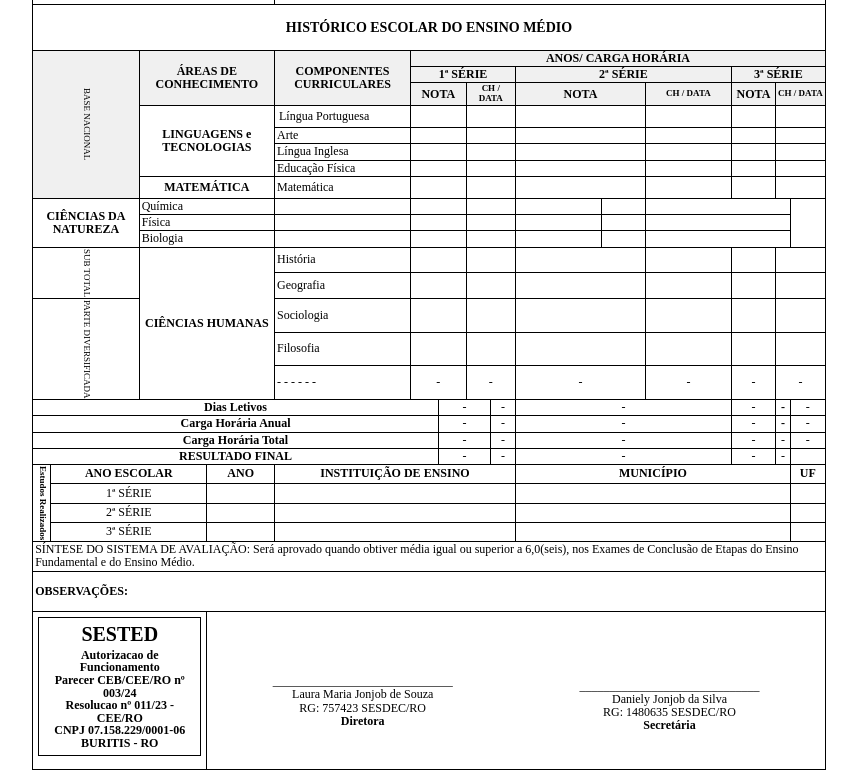
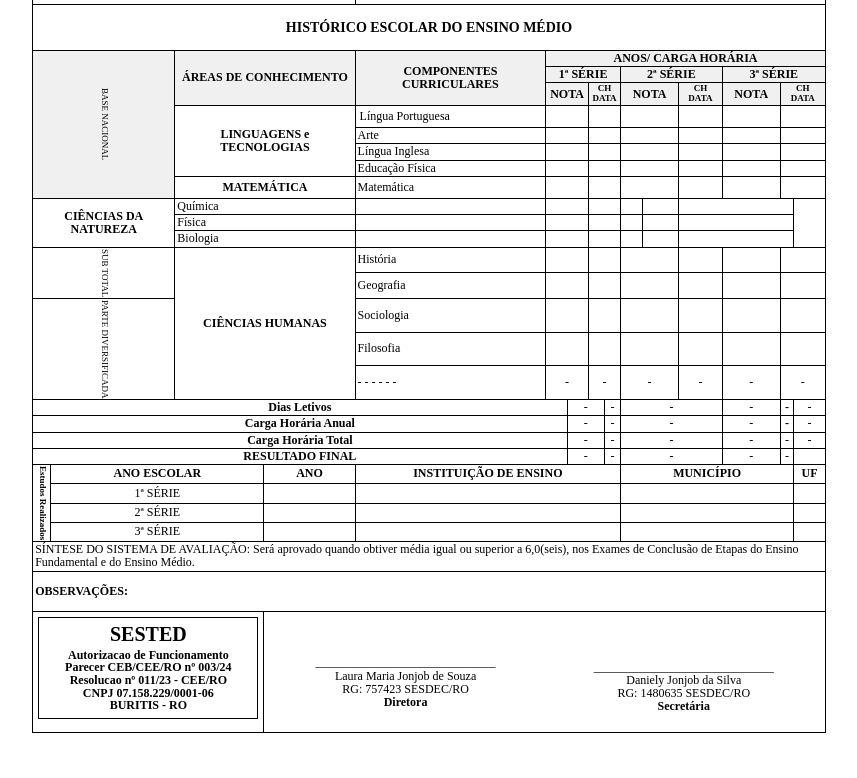
Before and after one commit to Joelsested/provao, a PHP site: page /visualizar_historico_novo.php in a window 1280 px wide. Shown: the part 250-1028 px from the top of the page, without its empty margins (211-1068 px from the left). After the commit the page ends 983 px from the top, so only its background shows below. Run offline with PHP 8.4, Linux system fonts and the light colour scheme; data that the repository does not hold is empty.

Commit message:
Restaura grade do histórico no padrão da foto 2

```diff
--- a/visualizar_historico_novo.php
+++ b/visualizar_historico_novo.php
@@ -147,17 +147,11 @@ setlocale(LC_TIME, 'pt_BR.UTF-8', 'pt_BR', 'Portuguese_Brazil');
 
     .data-display {
       font-size: 12px;
-      padding: 1px 3px;
+      padding: 1px;
       font-weight: bold;
-      white-space: nowrap;
+
       text-align: center;
-      width: 86px;
-    }
 
-    .nota-display {
-      text-align: center;
-      white-space: nowrap;
-      width: 44px;
     }
 
     tr td.data-display:last-of-type {
@@ -290,52 +284,52 @@ setlocale(LC_TIME, 'pt_BR.UTF-8', 'pt_BR', 'Portuguese_Brazil');
       </tr>
       <tr class="header-row">
         <td colspan="2" class="center bold">NOTA</td>
-        <td colspan="2" class="center bold small-text">CH / DATA</td>
+        <td colspan="2" class="center bold small-text">CH<br>DATA</td>
         <td colspan="4" class="center bold">NOTA</td>
-        <td class="center bold small-text">CH / DATA</td>
+        <td class="center bold small-text">CH<br>DATA</td>
         <td class="center bold">NOTA</td>
-        <td colspan="3" class="center bold small-text">CH / DATA</td>
+        <td colspan="3" class="center bold small-text">CH<br>DATA</td>
       </tr>
 
       <!-- Linguagens e Tecnologias -->
 <tr>
   <td colspan="2" rowspan="4" class="bold center">LINGUAGENS e TECNOLOGIAS</td>
   <td colspan="7" style="padding: 4px;">Língua Portuguesa</td>
-  <td colspan="2" class="bold center nota-display"><?php echo $notas['lingua_portuguesa']['serie1'] ?? '' ?></td>
+  <td colspan="2" class="bold center"><?php echo $notas['lingua_portuguesa']['serie1'] ?? '' ?></td>
   <td colspan="2" class="center data-display"><?php echo isset($notas['lingua_portuguesa']['data']) ? date('d-m-Y', strtotime($notas['lingua_portuguesa']['data'])) : '' ?></td>
-  <td colspan="4" class="bold center nota-display"><?php echo $notas['lingua_portuguesa']['serie2'] ?? '' ?></td>
+  <td colspan="4" class="bold center"><?php echo $notas['lingua_portuguesa']['serie2'] ?? '' ?></td>
   <td class="center data-display"><?php echo isset($notas['lingua_portuguesa']['data']) ? date('d-m-Y', strtotime($notas['lingua_portuguesa']['data'])) : '' ?></td>
-  <td class="bold center nota-display"><?php echo $notas['lingua_portuguesa']['serie3'] ?? '' ?></td>
+  <td class="bold center"><?php echo $notas['lingua_portuguesa']['serie3'] ?? '' ?></td>
   <td colspan="3" class="center data-display"><?php echo isset($notas['lingua_portuguesa']['data']) ? date('d-m-Y', strtotime($notas['lingua_portuguesa']['data'])) : '' ?></td>
 </tr>
 
 <tr>
   <td colspan="7">Arte</td>
-  <td colspan="2" class="bold center nota-display"><?php echo $notas['arte']['serie1'] ?? '' ?></td>
+  <td colspan="2" class="bold center"><?php echo $notas['arte']['serie1'] ?? '' ?></td>
   <td colspan="2" class="center data-display"><?php echo isset($notas['arte']['data']) ? date('d-m-Y', strtotime($notas['arte']['data'])) : '' ?></td>
-  <td colspan="4" class="bold center nota-display"><?php echo $notas['arte']['serie2'] ?? '' ?></td>
+  <td colspan="4" class="bold center"><?php echo $notas['arte']['serie2'] ?? '' ?></td>
   <td class="center data-display"><?php echo isset($notas['arte']['data']) ? date('d-m-Y', strtotime($notas['arte']['data'])) : '' ?></td>
-  <td class="bold center nota-display"><?php echo $notas['arte']['serie3'] ?? '' ?></td>
+  <td class="bold center"><?php echo $notas['arte']['serie3'] ?? '' ?></td>
   <td colspan="3" class="center data-display"><?php echo isset($notas['arte']['data']) ? date('d-m-Y', strtotime($notas['arte']['data'])) : '' ?></td>
 </tr>
 
 <tr>
   <td colspan="7">Língua Inglesa</td>
-  <td colspan="2" class="bold center nota-display"><?php echo $notas['lingua_inglesa']['serie1'] ?? '' ?></td>
+  <td colspan="2" class="bold center"><?php echo $notas['lingua_inglesa']['serie1'] ?? '' ?></td>
   <td colspan="2" class="center data-display"><?php echo isset($notas['lingua_inglesa']['data']) ? date('d-m-Y', strtotime($notas['lingua_inglesa']['data'])) : '' ?></td>
-  <td colspan="4" class="bold center nota-display"><?php echo $notas['lingua_inglesa']['serie2'] ?? '' ?></td>
+  <td colspan="4" class="bold center"><?php echo $notas['lingua_inglesa']['serie2'] ?? '' ?></td>
   <td class="center data-display"><?php echo isset($notas['lingua_inglesa']['data']) ? date('d-m-Y', strtotime($notas['lingua_inglesa']['data'])) : '' ?></td>
-  <td class="bold center nota-display"><?php echo $notas['lingua_inglesa']['serie3'] ?? '' ?></td>
+  <td class="bold center"><?php echo $notas['lingua_inglesa']['serie3'] ?? '' ?></td>
   <td colspan="3" class="center data-display"><?php echo isset($notas['lingua_inglesa']['data']) ? date('d-m-Y', strtotime($notas['lingua_inglesa']['data'])) : '' ?></td>
 </tr>
 
 <tr>
   <td colspan="7">Educação Física</td>
-  <td colspan="2" class="bold center nota-display"><?php echo $notas['educacao_fisica']['serie1'] ?? '' ?></td>
+  <td colspan="2" class="bold center"><?php echo $notas['educacao_fisica']['serie1'] ?? '' ?></td>
   <td colspan="2" class="center data-display"><?php echo isset($notas['educacao_fisica']['data']) ? date('d-m-Y', strtotime($notas['educacao_fisica']['data'])) : '' ?></td>
-  <td colspan="4" class="bold center nota-display"><?php echo $notas['educacao_fisica']['serie2'] ?? '' ?></td>
+  <td colspan="4" class="bold center"><?php echo $notas['educacao_fisica']['serie2'] ?? '' ?></td>
   <td class="center data-display"><?php echo isset($notas['educacao_fisica']['data']) ? date('d-m-Y', strtotime($notas['educacao_fisica']['data'])) : '' ?></td>
-  <td class="bold center nota-display"><?php echo $notas['educacao_fisica']['serie3'] ?? '' ?></td>
+  <td class="bold center"><?php echo $notas['educacao_fisica']['serie3'] ?? '' ?></td>
   <td colspan="3" class="center data-display"><?php echo isset($notas['educacao_fisica']['data']) ? date('d-m-Y', strtotime($notas['educacao_fisica']['data'])) : '' ?></td>
 </tr>
 
@@ -343,19 +337,19 @@ setlocale(LC_TIME, 'pt_BR.UTF-8', 'pt_BR', 'Portuguese_Brazil');
 <tr>
   <td colspan="2" class="center bold" style="padding: 4px;">MATEMÁTICA</td>
   <td colspan="7">Matemática</td>
-  <td colspan="2" class="bold center nota-display">
+  <td colspan="2" class="bold center">
     <?php echo $notas['matematica']['serie1'] ?? '' ?>
   </td>
   <td colspan="2" class="center data-display">
     <?php echo isset($notas['matematica']['data']) ? date('d-m-Y', strtotime($notas['matematica']['data'])) : '' ?>
   </td>
-  <td colspan="4" class="bold center nota-display">
+  <td colspan="4" class="bold center">
     <?php echo $notas['matematica']['serie2'] ?? '' ?>
   </td>
   <td class="center data-display">
     <?php echo isset($notas['matematica']['data']) ? date('d-m-Y', strtotime($notas['matematica']['data'])) : '' ?>
   </td>
-  <td class="bold center nota-display">
+  <td class="bold center">
     <?php echo $notas['matematica']['serie3'] ?? '' ?>
   </td>
   <td colspan="3" class="center data-display">
@@ -367,19 +361,19 @@ setlocale(LC_TIME, 'pt_BR.UTF-8', 'pt_BR', 'Portuguese_Brazil');
 <tr>
   <td colspan="2" rowspan="3" class="bold center">CIÊNCIAS DA NATUREZA</td>
   <td colspan="7">Química</td>
-  <td colspan="2" class="bold center nota-display">
+  <td colspan="2" class="bold center">
     <?php echo $notas['quimica']['serie1'] ?? '' ?>
   </td>
   <td colspan="2" class="center data-display">
     <?php echo isset($notas['quimica']['data']) ? date('d-m-Y', strtotime($notas['quimica']['data'])) : '' ?>
   </td>
-  <td colspan="4" class="bold center nota-display">
+  <td colspan="4" class="bold center">
     <?php echo $notas['quimica']['serie2'] ?? '' ?>
   </td>
   <td class="center data-display">
     <?php echo isset($notas['quimica']['data']) ? date('d-m-Y', strtotime($notas['quimica']['data'])) : '' ?>
   </td>
-  <td class="bold center nota-display">
+  <td class="bold center">
     <?php echo $notas['quimica']['serie3'] ?? '' ?>
   </td>
   <td colspan="3" class="center data-display">
@@ -389,19 +383,19 @@ setlocale(LC_TIME, 'pt_BR.UTF-8', 'pt_BR', 'Portuguese_Brazil');
 
 <tr>
   <td colspan="7">Física</td>
-  <td colspan="2" class="bold center nota-display">
+  <td colspan="2" class="bold center">
     <?php echo $notas['fisica']['serie1'] ?? '' ?>
   </td>
   <td colspan="2" class="center data-display">
     <?php echo isset($notas['fisica']['data']) ? date('d-m-Y', strtotime($notas['fisica']['data'])) : '' ?>
   </td>
-  <td colspan="4" class="bold center nota-display">
+  <td colspan="4" class="bold center">
     <?php echo $notas['fisica']['serie2'] ?? '' ?>
   </td>
   <td class="center data-display">
     <?php echo isset($notas['fisica']['data']) ? date('d-m-Y', strtotime($notas['fisica']['data'])) : '' ?>
   </td>
-  <td class="bold center nota-display">
+  <td class="bold center">
     <?php echo $notas['fisica']['serie3'] ?? '' ?>
   </td>
   <td colspan="3" class="center data-display">
@@ -411,19 +405,19 @@ setlocale(LC_TIME, 'pt_BR.UTF-8', 'pt_BR', 'Portuguese_Brazil');
 
 <tr>
   <td colspan="7">Biologia</td>
-  <td colspan="2" class="bold center nota-display">
+  <td colspan="2" class="bold center">
     <?php echo $notas['biologia']['serie1'] ?? '' ?>
   </td>
   <td colspan="2" class="center data-display">
     <?php echo isset($notas['biologia']['data']) ? date('d-m-Y', strtotime($notas['biologia']['data'])) : '' ?>
   </td>
-  <td colspan="4" class="bold center nota-display">
+  <td colspan="4" class="bold center">
     <?php echo $notas['biologia']['serie2'] ?? '' ?>
   </td>
   <td class="center data-display">
     <?php echo isset($notas['biologia']['data']) ? date('d-m-Y', strtotime($notas['biologia']['data'])) : '' ?>
   </td>
-  <td class="bold center nota-display">
+  <td class="bold center">
     <?php echo $notas['biologia']['serie3'] ?? '' ?>
   </td>
   <td colspan="3" class="center data-display">
@@ -436,19 +430,19 @@ setlocale(LC_TIME, 'pt_BR.UTF-8', 'pt_BR', 'Portuguese_Brazil');
   <td rowspan="2" colspan="2" class="rotated-text">SUB TOTAL</td>
   <td colspan="2" rowspan="5" class="bold center">CIÊNCIAS HUMANAS</td>
   <td colspan="7">História</td>
-  <td colspan="2" class="bold center nota-display">
+  <td colspan="2" class="bold center">
     <?php echo $notas['historia']['serie1'] ?? '' ?>
   </td>
   <td colspan="2" class="center data-display">
     <?php echo isset($notas['historia']['data']) ? date('d-m-Y', strtotime($notas['historia']['data'])) : '' ?>
   </td>
-  <td colspan="4" class="bold center nota-display">
+  <td colspan="4" class="bold center">
     <?php echo $notas['historia']['serie2'] ?? '' ?>
   </td>
   <td class="center data-display">
     <?php echo isset($notas['historia']['data']) ? date('d-m-Y', strtotime($notas['historia']['data'])) : '' ?>
   </td>
-  <td class="bold center nota-display">
+  <td class="bold center">
     <?php echo $notas['historia']['serie3'] ?? '' ?>
   </td>
   <td colspan="3" class="center data-display">
@@ -458,19 +452,19 @@ setlocale(LC_TIME, 'pt_BR.UTF-8', 'pt_BR', 'Portuguese_Brazil');
 
 <tr>
   <td colspan="7">Geografia</td>
-  <td colspan="2" class="bold center nota-display">
+  <td colspan="2" class="bold center">
     <?php echo $notas['geografia']['serie1'] ?? '' ?>
   </td>
   <td colspan="2" class="center data-display">
     <?php echo isset($notas['geografia']['data']) ? date('d-m-Y', strtotime($notas['geografia']['data'])) : '' ?>
   </td>
-  <td colspan="4" class="bold center nota-display">
+  <td colspan="4" class="bold center">
     <?php echo $notas['geografia']['serie2'] ?? '' ?>
   </td>
   <td class="center data-display">
     <?php echo isset($notas['geografia']['data']) ? date('d-m-Y', strtotime($notas['geografia']['data'])) : '' ?>
   </td>
-  <td class="bold center nota-display">
+  <td class="bold center">
     <?php echo $notas['geografia']['serie3'] ?? '' ?>
   </td>
   <td colspan="3" class="center data-display">
@@ -482,19 +476,19 @@ setlocale(LC_TIME, 'pt_BR.UTF-8', 'pt_BR', 'Portuguese_Brazil');
 <tr>
   <td rowspan="3" colspan="2" class="rotated-text">PARTE DIVERSIFICADA</td>
   <td colspan="7">Sociologia</td>
-  <td colspan="2" class="bold center nota-display">
+  <td colspan="2" class="bold center">
     <?php echo $notas['sociologia']['serie1'] ?? '' ?>
   </td>
   <td colspan="2" class="center data-display">
     <?php echo isset($notas['sociologia']['data']) ? date('d-m-Y', strtotime($notas['sociologia']['data'])) : '' ?>
   </td>
-  <td colspan="4" class="bold center nota-display">
+  <td colspan="4" class="bold center">
     <?php echo $notas['sociologia']['serie2'] ?? '' ?>
   </td>
   <td class="center data-display">
     <?php echo isset($notas['sociologia']['data']) ? date('d-m-Y', strtotime($notas['sociologia']['data'])) : '' ?>
   </td>
-  <td class="bold center nota-display">
+  <td class="bold center">
     <?php echo $notas['sociologia']['serie3'] ?? '' ?>
   </td>
   <td colspan="3" class="center data-display">
@@ -504,19 +498,19 @@ setlocale(LC_TIME, 'pt_BR.UTF-8', 'pt_BR', 'Portuguese_Brazil');
 
 <tr>
   <td colspan="7">Filosofia</td>
-  <td colspan="2" class="bold center nota-display">
+  <td colspan="2" class="bold center">
     <?php echo $notas['filosofia']['serie1'] ?? '' ?>
   </td>
   <td colspan="2" class="center data-display">
     <?php echo isset($notas['filosofia']['data']) ? date('d-m-Y', strtotime($notas['filosofia']['data'])) : '' ?>
   </td>
-  <td colspan="4" class="bold center nota-display">
+  <td colspan="4" class="bold center">
     <?php echo $notas['filosofia']['serie2'] ?? '' ?>
   </td>
   <td class="center data-display">
     <?php echo isset($notas['filosofia']['data']) ? date('d-m-Y', strtotime($notas['filosofia']['data'])) : '' ?>
   </td>
-  <td class="bold center nota-display">
+  <td class="bold center">
     <?php echo $notas['filosofia']['serie3'] ?? '' ?>
   </td>
   <td colspan="3" class="center data-display">
```
